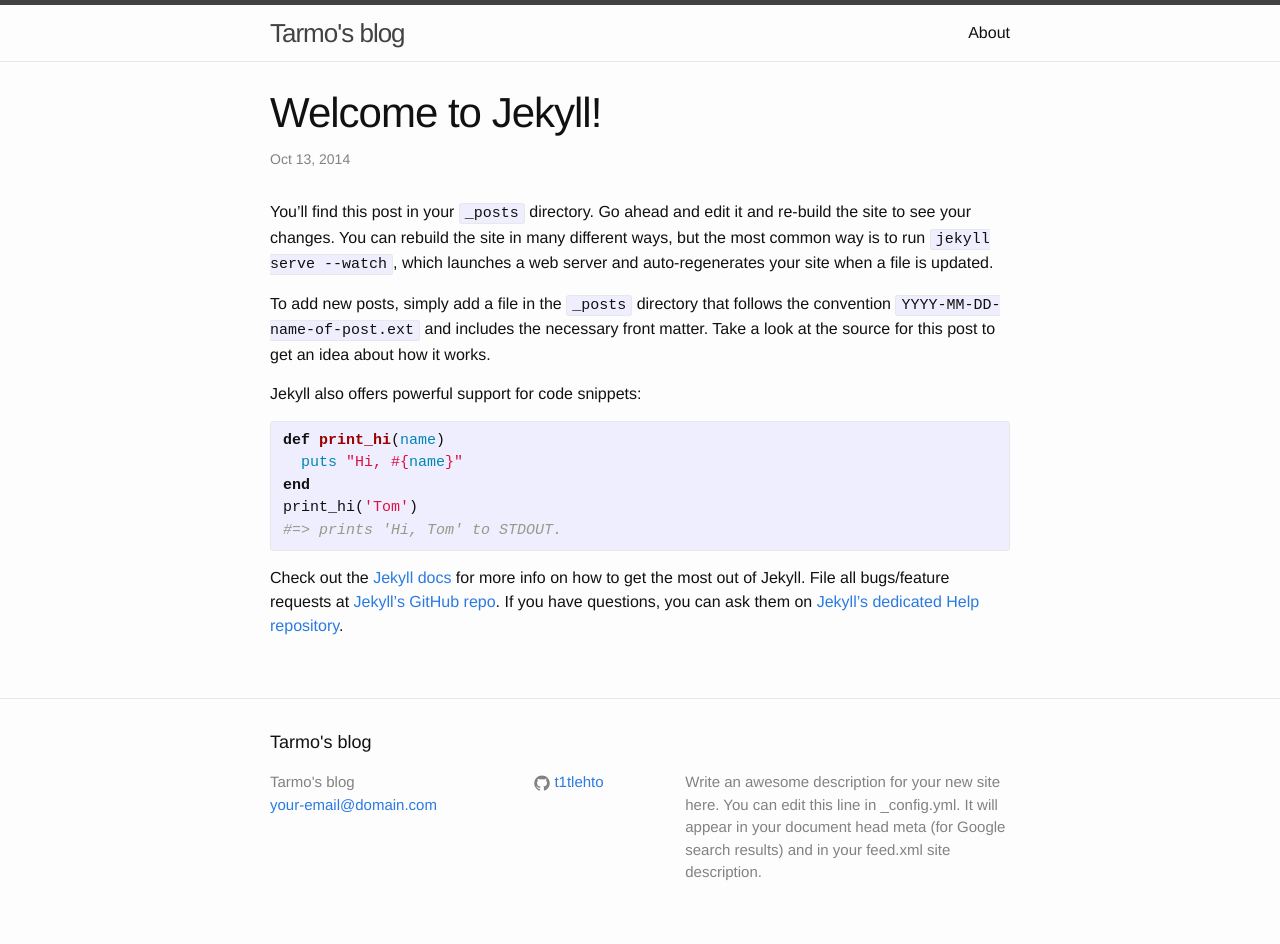
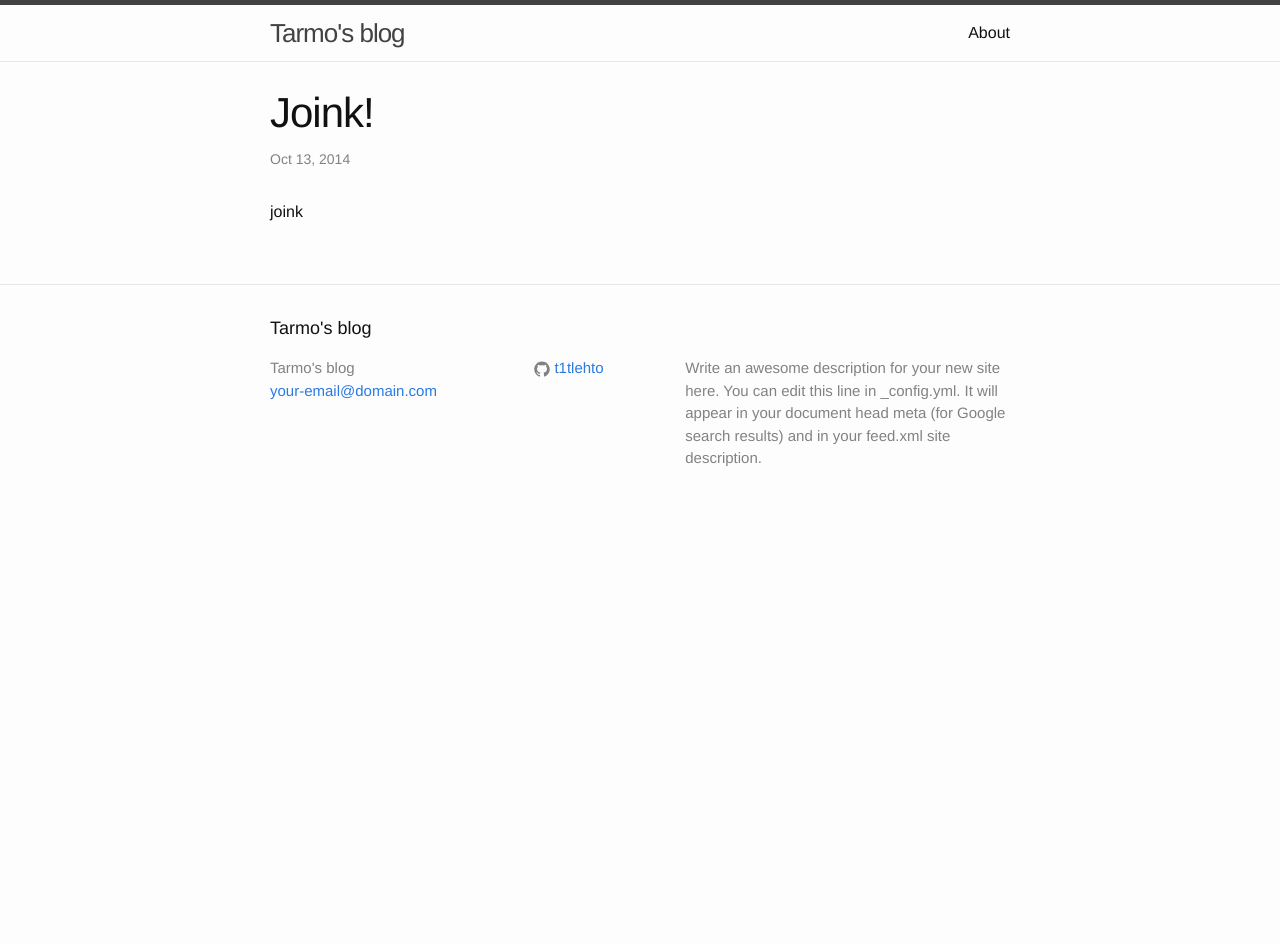
Before and after one commit to t1tlehto/t1tlehto.github.io, a Jekyll site: the page built from _posts/2014-10-13-joink.markdown, in a window 1280 px wide. Built offline with Jekyll 4.4.1, drawn with Linux system fonts in a browser that asks for light colours; after the commit the page ends 900 px from its top, so only the background shows below that.

Commit message:
modified test post

```diff
--- a/_posts/2014-10-13-joink.markdown
+++ b/_posts/2014-10-13-joink.markdown
@@ -1,25 +1,7 @@
 ---
 layout: post
-title:  "Welcome to Jekyll!"
+title:  "Joink!"
 date:   2014-10-13 21:11:18
 categories: jekyll update
 ---
-You’ll find this post in your `_posts` directory. Go ahead and edit it and re-build the site to see your changes. You can rebuild the site in many different ways, but the most common way is to run `jekyll serve --watch`, which launches a web server and auto-regenerates your site when a file is updated.
-
-To add new posts, simply add a file in the `_posts` directory that follows the convention `YYYY-MM-DD-name-of-post.ext` and includes the necessary front matter. Take a look at the source for this post to get an idea about how it works.
-
-Jekyll also offers powerful support for code snippets:
-
-{% highlight ruby %}
-def print_hi(name)
-  puts "Hi, #{name}"
-end
-print_hi('Tom')
-#=> prints 'Hi, Tom' to STDOUT.
-{% endhighlight %}
-
-Check out the [Jekyll docs][jekyll] for more info on how to get the most out of Jekyll. File all bugs/feature requests at [Jekyll’s GitHub repo][jekyll-gh]. If you have questions, you can ask them on [Jekyll’s dedicated Help repository][jekyll-help].
-
-[jekyll]:      http://jekyllrb.com
-[jekyll-gh]:   https://github.com/jekyll/jekyll
-[jekyll-help]: https://github.com/jekyll/jekyll-help
+joink
```
